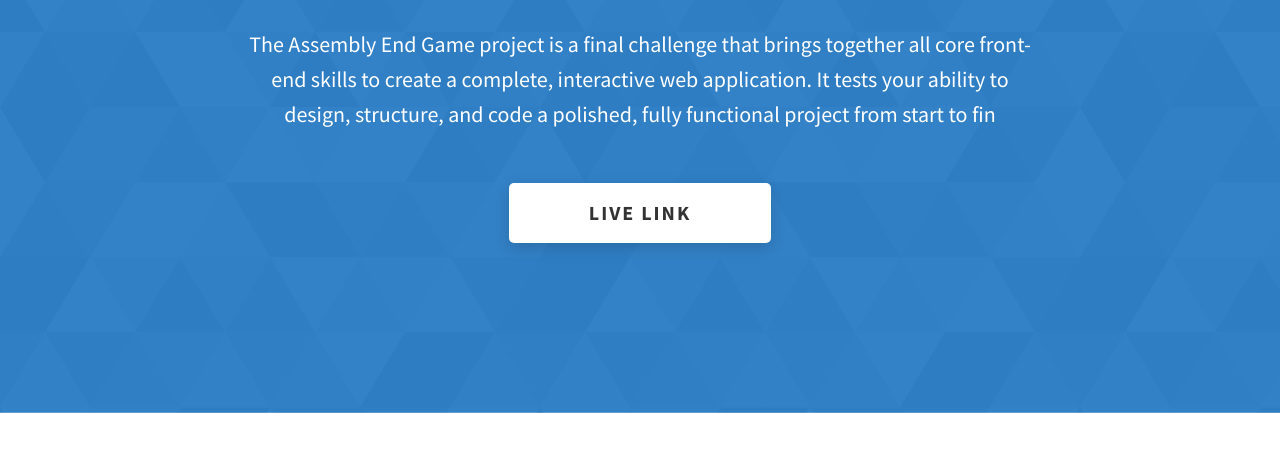
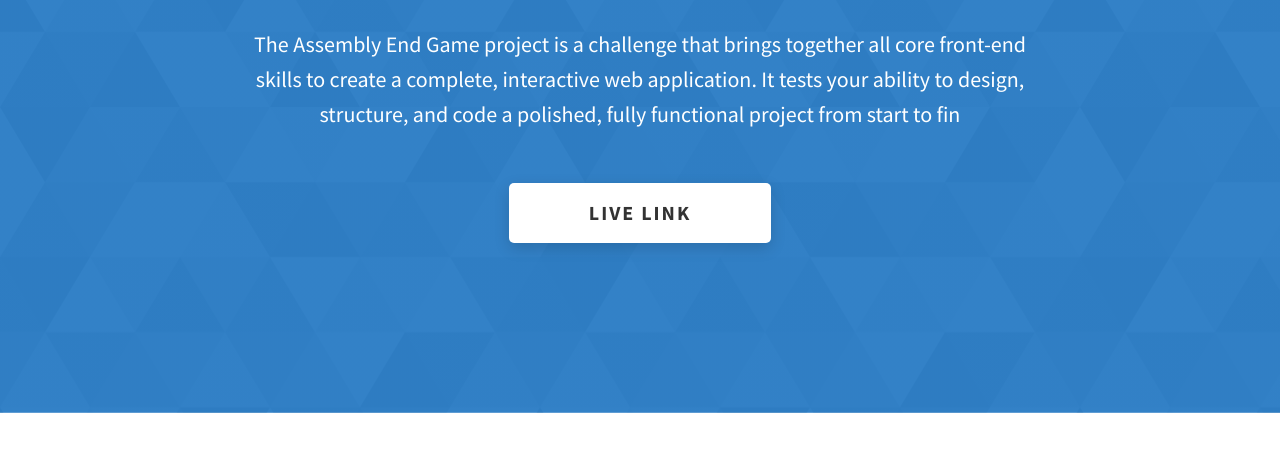
Before and after one commit to Terrytriga/Portfolio-TR, a website built with Vite: page project-1.html in a window 1280 px wide. Shown: the part 343-800 px from the top of the page. Built offline with nearby package versions, Linux system fonts and the light colour scheme.

Commit message:
more changes (24/10/2025)

```diff
--- a/project-1.html
+++ b/project-1.html
@@ -89,7 +89,7 @@
         <div class="project-cs-hero__info">
           <p class="text-primary">
 
-The Assembly End Game project is a final challenge that brings together all core front-end skills to create a complete, interactive web application. It tests your ability to design, structure, and code a polished, fully functional project from start to fin          </p>
+            The Assembly End Game project is a challenge that brings together all core front-end skills to create a complete, interactive web application. It tests your ability to design, structure, and code a polished, fully functional project from start to fin          </p>
         </div>
         <div class="project-cs-hero__cta">
           <a href="https://assembly-endgametr.netlify.app/" class="btn btn--bg" target="_blank" rel="noopener noreferrer">Live Link</a>
```
